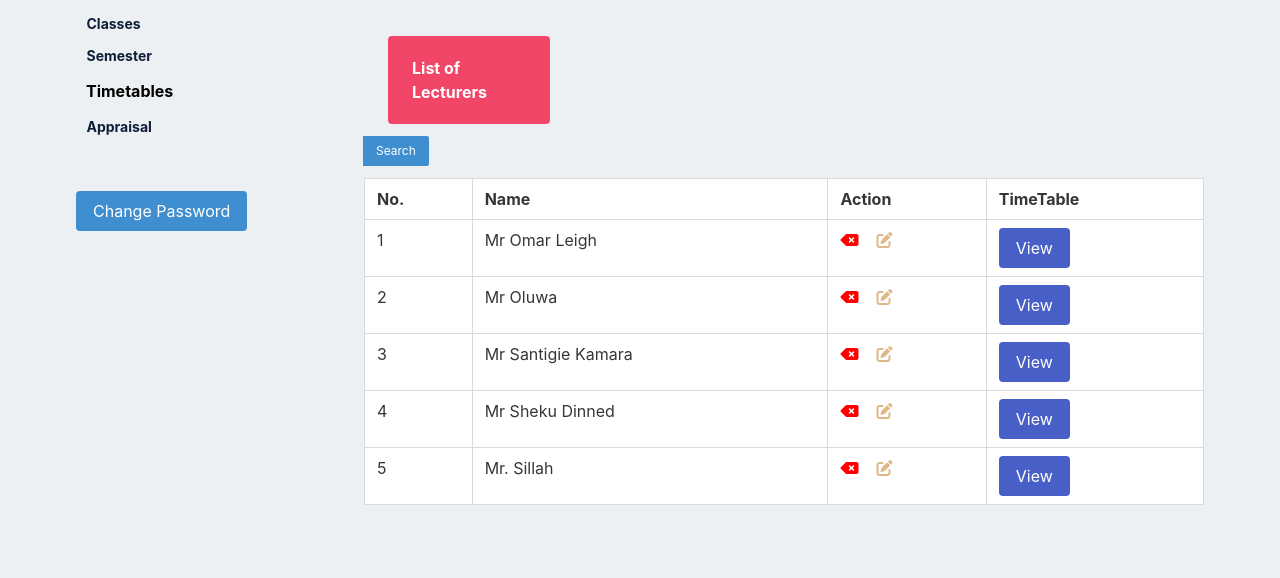
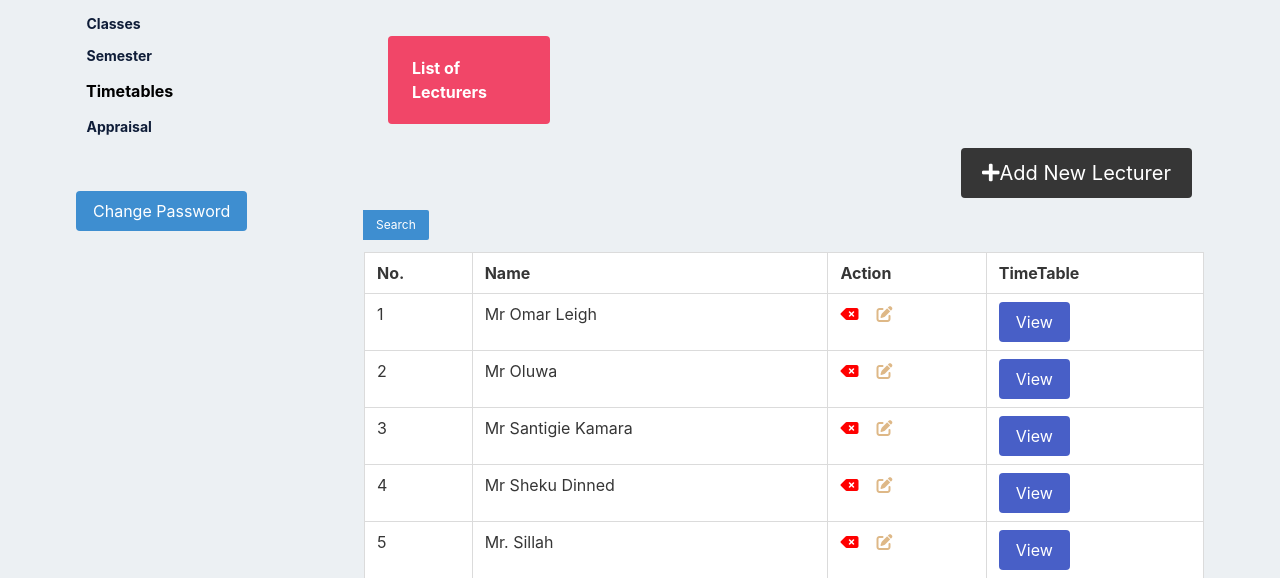
Before and after one commit to Tindae2022/student_manager, a Django app: page /academic/lecturer/ in a window 1280 px wide. Shown: the part 220-798 px from the top of the page. Run offline with Django 4.2, Linux system fonts and the light colour scheme; data comes from the database, SQL or seed files in the repository; both versions use the stored data as it was after the commit; some libraries are stand-ins or nearby versions.

Commit message:
Created listview, createview, updatedview and deleteview for the lecturers

```diff
--- a/academics/forms.py
+++ b/academics/forms.py
@@ -139,7 +139,7 @@ class LecturerUpdateForm(forms.ModelForm):
         self.fields['name'].label = 'Lecturer''s Name'
         self.fields['modules'].label = 'Modules'
 
-        self.fields['name'].widgets.attrs.update({'placeholder': 'enter lecturer full name'})
+        self.fields['name'].widget.attrs.update({'placeholder': 'enter lecturer full name'})
 
     class Meta:
         model = Lecturer
--- a/academics/urls.py
+++ b/academics/urls.py
@@ -87,5 +87,17 @@ urlpatterns = [
     path('timetable/delete/', timetable.delete_success, name='timetable_delete_success'),
 
     path('lecturer/', lecturers.LecturerListView.as_view(), name='lecturer_index'),
+    path('lecturer/create/success/', lecturers.LecturerCreateSuccessTemplateView.as_view(),
+         name='lecturer_create_success'),
+
+    path('lecturer/<int:pk>/update/', lecturers.LecturerUpdateView.as_view(), name='lecturer_update'),
+
+    path('lecturer/delete/success/', lecturers.LecturerDeleteSuccessTemplateView.as_view(),
+         name='lecturer_delete_success'),
+
+    path('lecturer/create/', lecturers.LecturerCreateView.as_view(), name='lecturer_create'),
+
+    path('lecturer/<int:pk>/delete/', lecturers.LecturerDeleteView.as_view(), name='lecturer_delete'),
+
 
 ]
--- a/academics/views/lecturers.py
+++ b/academics/views/lecturers.py
@@ -1,5 +1,7 @@
 from academics.models import Lecturer
-from django.views.generic import ListView, DetailView
+from django.views.generic import ListView, UpdateView, TemplateView, CreateView, DeleteView
+from academics.forms import LecturerUpdateForm, LecturerForm
+from django.urls import reverse_lazy
 
 
 class LecturerListView(ListView):
@@ -14,3 +16,31 @@ class LecturerListView(ListView):
         context = super().get_context_data(**kwargs)
         context['lecturer_details'] = 'List of Lecturers'
         return context
+
+
+class LecturerUpdateView(UpdateView):
+    model = Lecturer
+    template_name = 'lecturer/update.html'
+    form_class = LecturerUpdateForm
+    success_url = reverse_lazy('lecturer_create_success')
+
+
+class LecturerCreateSuccessTemplateView(TemplateView):
+    template_name = 'lecturer/create_success.html'
+
+
+class LecturerCreateView(CreateView):
+    model = Lecturer
+    template_name = 'lecturer/create.html'
+    form_class = LecturerForm
+    success_url = reverse_lazy('lecturer_create_success')
+
+
+class LecturerDeleteSuccessTemplateView(TemplateView):
+    template_name = 'lecturer/delete_success.html'
+
+
+class LecturerDeleteView(DeleteView):
+    model = Lecturer
+    template_name = 'lecturer/confirm_delete.html'
+    success_url = reverse_lazy('lecturer_delete_success')
--- a/academics/views/timetable.py
+++ b/academics/views/timetable.py
@@ -3,7 +3,6 @@ from django.urls import reverse_lazy
 from django.views.generic import CreateView, UpdateView, DeleteView
 from academics.models import TimeTable
 from academics.forms import TimeTableForm
-from django.views import View
 
 
 class TimetableCreateView(CreateView):
--- a/templates/lecturer/index.html
+++ b/templates/lecturer/index.html
@@ -12,7 +12,15 @@
             </div>
         </div>
     </div>
-
+<div class="column is-full">
+                <div class="field" style="text-align: right;">
+                    <div class="control">
+                        <a href="{% url 'lecturer_create' %}" class="button is-dark is-medium">
+                            <i class="fas fa-plus"></i>  Add New Lecturer
+                        </a>
+                    </div>
+                </div>
+            </div>
     <form method="get" action="#" class="field has-addons">
     <div class="control" style="font-size: medium">
         {{ search_form.search_term }}
@@ -40,11 +48,11 @@
                         <td>{{ lecturer.name }}</td>
 
                         <td>
-                            <a href="#" style="color: red;">
+                            <a href="{% url 'lecturer_delete' lecturer.pk %}" style="color: red;">
                                 <i class="fa-solid fa-delete-left"></i>
                             </a>
                             <span>&nbsp;&nbsp;</span>
-                            <a href="#" style="color: burlywood;">
+                            <a href="{% url 'lecturer_update' lecturer.pk %}" style="color: burlywood;">
                                 <i class="fa-solid fa-edit"></i>
                             </a>
 
```
Also changed, not shown: templates/lecturer/confirm_delete.html (added, +22 -0 lines), templates/lecturer/create.html (added, +20 -0 lines), templates/lecturer/create_success.html (added, +19 -0 lines), templates/lecturer/delete_success.html (added, +18 -0 lines), templates/lecturer/update.html (added, +33 -0 lines), db.sqlite3.
